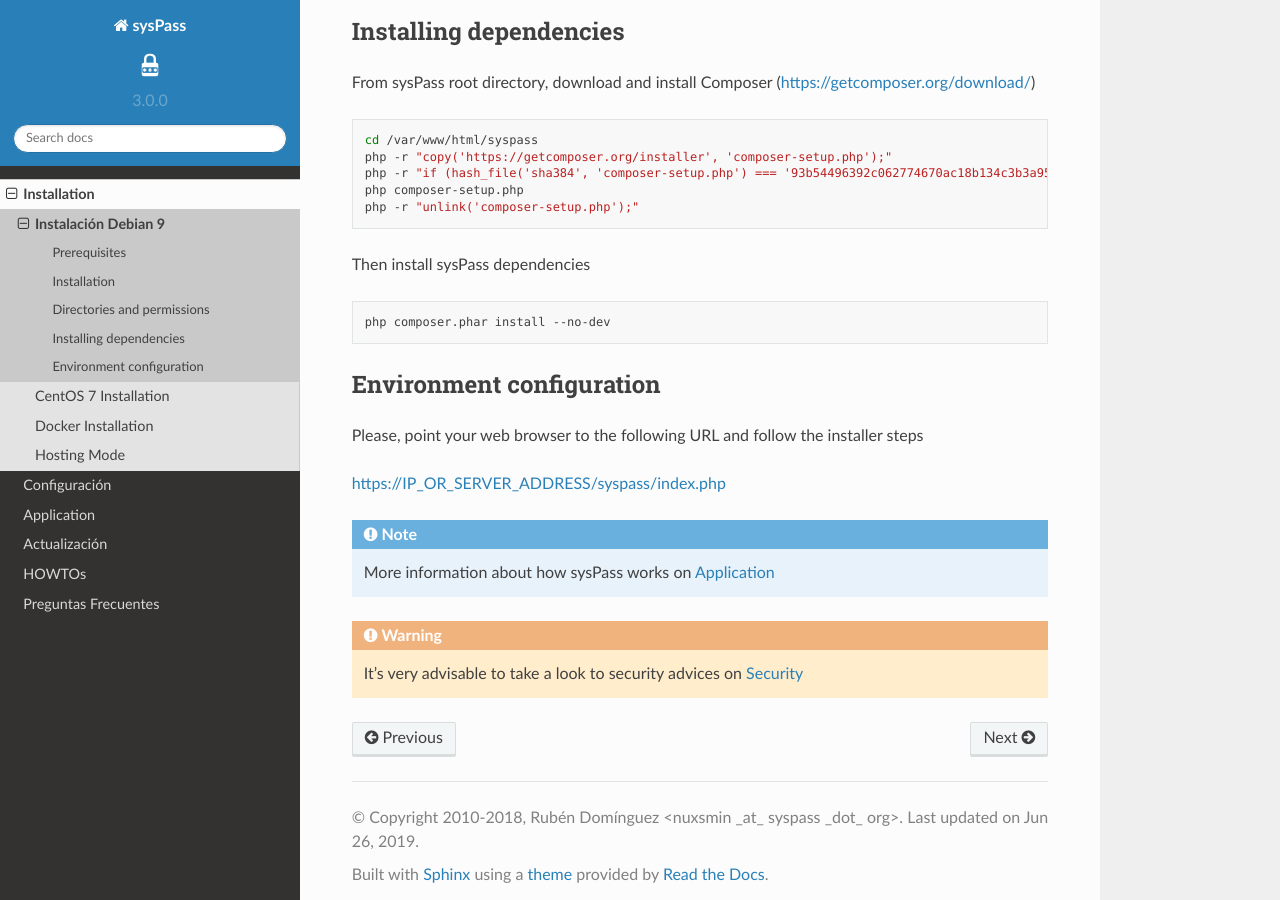
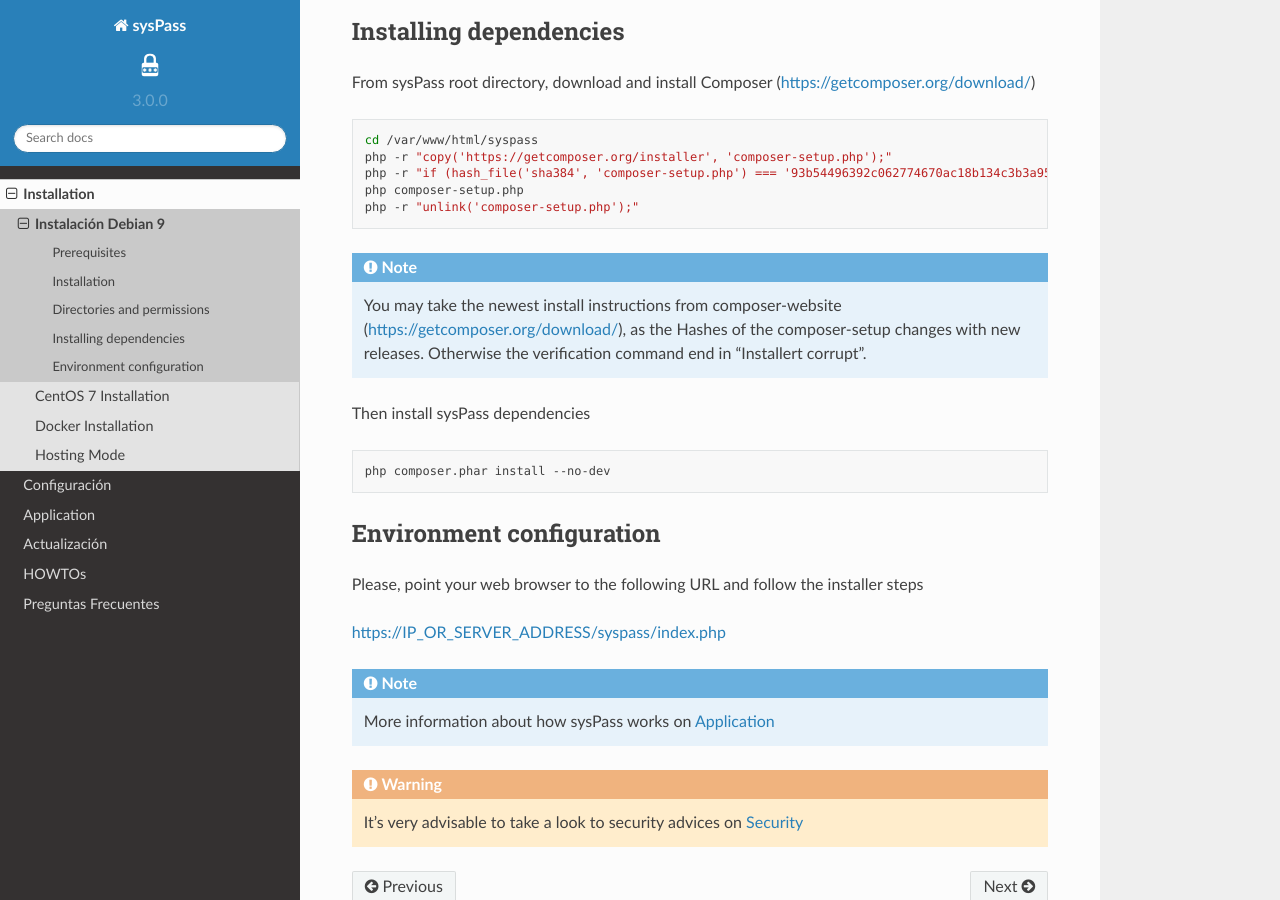
Before and after one commit to sysPass/sysPass-doc, a Sphinx documentation site: the page built from docs/source/installing/debian9.rst, in a window 1280 px wide and 900 px high, scrolled down 1574 px. Built offline with Sphinx 7.4.7 and the Read the Docs theme 2.0.0, drawn with Linux system fonts in a browser that asks for light colours.

Commit message:
Update debian9.rst
added notice with reference to official composer Download website.
If using the current command this would end into a "Installer corrupt" state, due to new hash of the newer composer-setup release.

```diff
--- a/docs/source/installing/debian9.rst
+++ b/docs/source/installing/debian9.rst
@@ -80,6 +80,10 @@
     php composer-setup.php
     php -r "unlink('composer-setup.php');"
 
+.. note::
+
+  You may take the newest install instructions from composer-website (https://getcomposer.org/download/), as the Hashes of the composer-setup changes with new releases. Otherwise the verification command end in "Installert corrupt".
+
 Then install sysPass dependencies
 
 .. code:: bash
```
